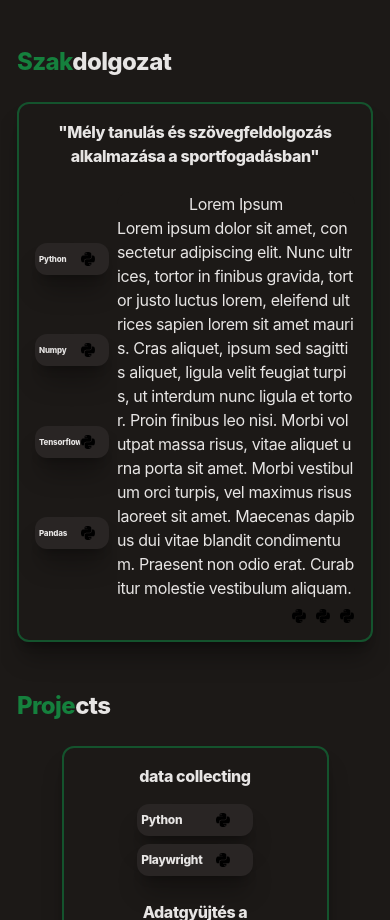
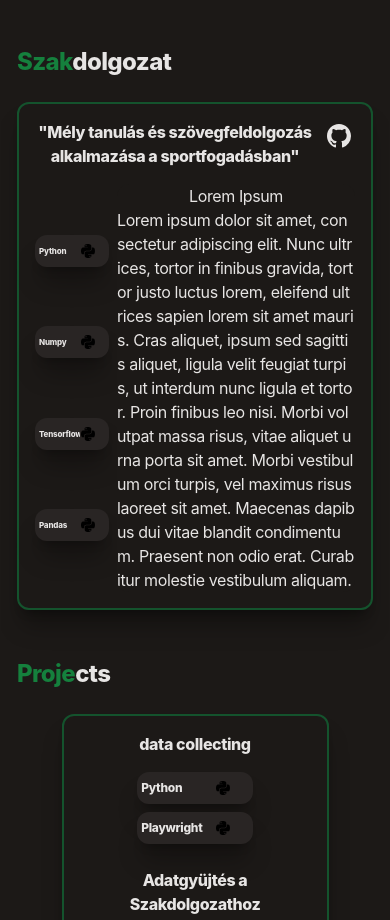
Before and after one commit to CsabaAndi/csabaandi.github.io, a React (Create React App) app: page / in a window 390 px wide. Shown: the part 1298-2218 px from the top of the page. Built offline with nearby package versions, Linux system fonts and the light colour scheme.

Commit message:
[UI] Changed githubicon placement | responsive css changes

```diff
--- a/src/components/About/Thesis.tsx
+++ b/src/components/About/Thesis.tsx
@@ -24,10 +24,18 @@ function Thesis() {
             <div className='grid grid-cols-1 lg:grid-cols-6 md:grid-cols-8 sm:grid-cols-6 rounded-xl'>
                 <div className='grid lg:col-span-4 lg:col-start-2 md:col-span-6 md:col-start-2 sm:col-span-6 sm:col-start-1'>
 
-                    <div className='space-y-2 p-4 rounded-xl border-2 sm:border-none border-green-900 sm:bg-stone-800 shadow-xl shadow-black/30 sm:p-6 md:p-4 lg:p-4'>
-                        <h3 className='text-md text-center mb-6 font-extrabold tracking-tight text-stone-200 sm:text-lg'>
-                        "Mély tanulás és szövegfeldolgozás alkalmazása a sportfogadásban"
-                        </h3>
+                    <div className='space-y-2 p-4  rounded-xl border-2 sm:border-none border-green-900 sm:bg-stone-800 shadow-xl shadow-black/30 sm:pt-4 sm:px-6 md:p-4 lg:p-4'>
+                        <div className='flex justify-end'>
+
+                            <h3 className='text-md text-center mb-2 font-extrabold tracking-tight text-stone-200 sm:text-lg'>
+                            "Mély tanulás és szövegfeldolgozás alkalmazása a sportfogadásban"
+
+                            </h3>
+                            <div className='p-1 ml-2 lg:ml-16 md:ml-10 sm:ml-2 sm:pr-1 md:p-1 border-none border-green-900'>
+                                <GithubIcon size_min={24} size_standard={32}></GithubIcon>
+                            </div>
+
+                        </div>
                         <div className='grid grid-cols-4 gap-x-2'>
                             <div className='flex flex-col col-start-1 place-content-evenly gap-y-2'>
                                 <div className=''>
@@ -53,17 +61,6 @@ function Thesis() {
                                 </p>
                             </div>
                         </div>
-                        <div className='flex justify-items-end justify-end gap-x-2 border-none border-red-500 border-solid'> {/** @todo: egész**/}
-                            <div className='border-none border-green-900'>
-                                <PythonIcon size_min={16} size_standard={32}></PythonIcon>
-                            </div>
-                            <div className='border-none  border-green-900'>
-                                <PythonIcon size_min={16} size_standard={32}></PythonIcon>
-                            </div>
-                            <div className='border-none  border-green-900'>
-                                <PythonIcon size_min={16} size_standard={32}></PythonIcon>
-                            </div>
-                        </div>
                     </div>
                 </div>
             </div>
```
